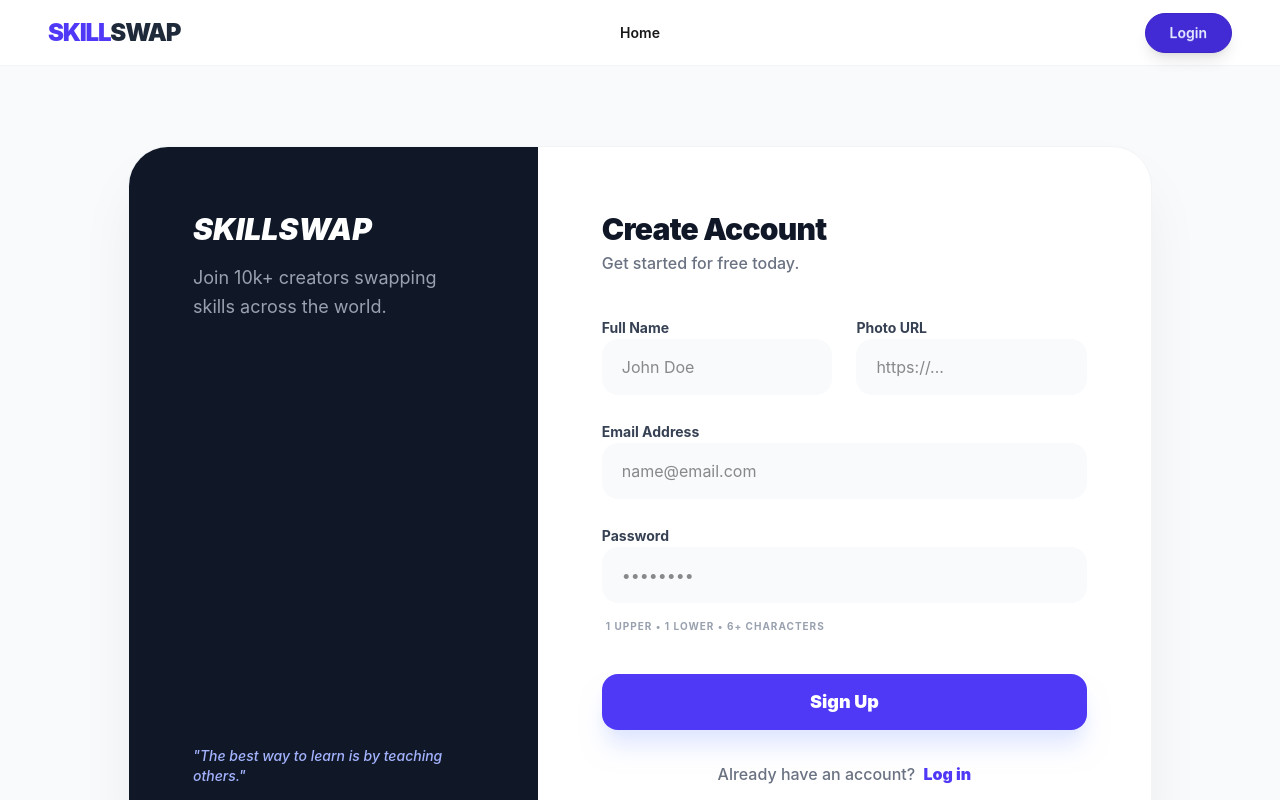
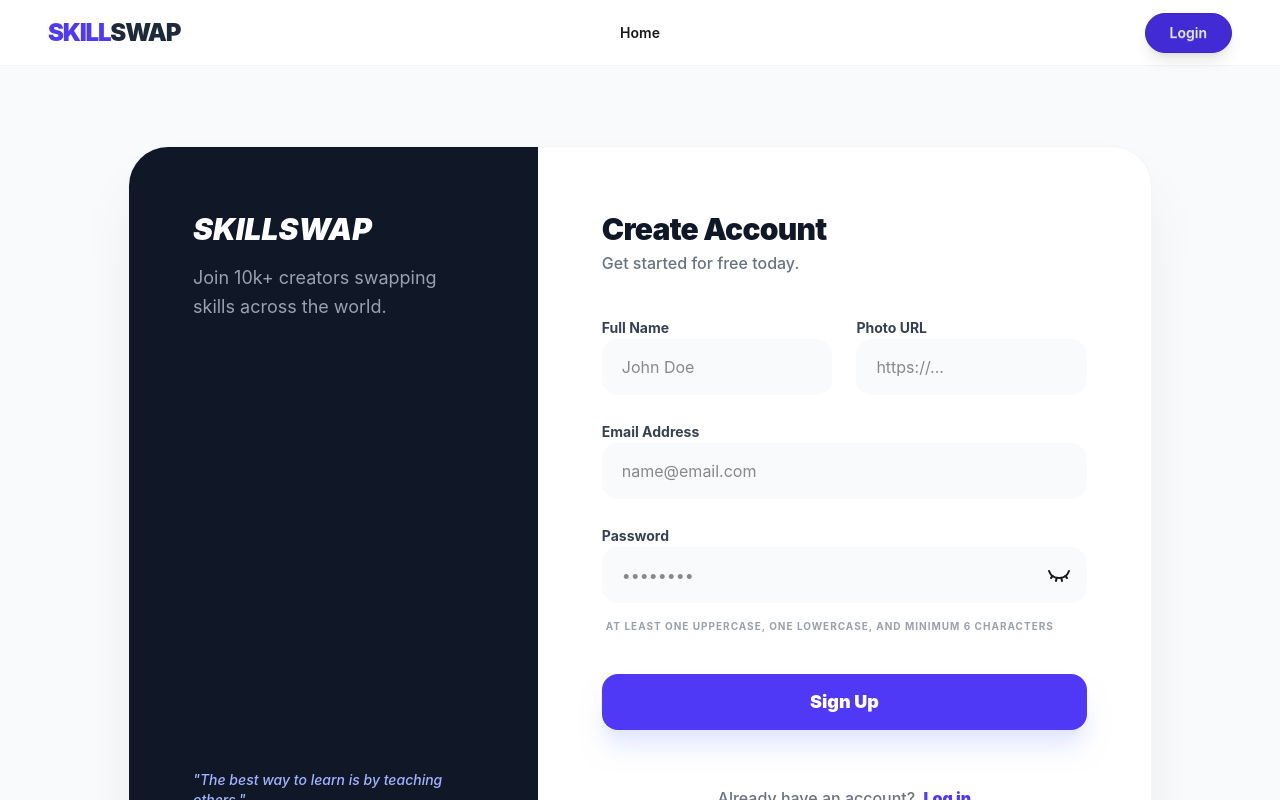
Before and after one commit to monir-codes/SkillSwap---A-Local-Skill-Exchange-Platform, a React (Vite) app: page /auth/signup in a window 1280 px wide. Shown: the top 800 px of the page. Built offline with nearby package versions, Linux system fonts and the light colour scheme; no server answers.

Commit message:
RegEx added in password field & Toast setup successful

```diff
--- a/package.json
+++ b/package.json
@@ -18,6 +18,7 @@
     "react-hot-toast": "^2.6.0",
     "react-icons": "^5.5.0",
     "react-router-dom": "^7.11.0",
+    "react-toastify": "^11.0.5",
     "swiper": "^12.0.3",
     "tailwindcss": "^4.1.18"
   },
--- a/src/Provider/PrivateRoute.jsx
+++ b/src/Provider/PrivateRoute.jsx
@@ -1,11 +1,15 @@
 import React, { useContext } from 'react';
 import { AuthContext } from './AuthProvider';
 import { Navigate, useLocation } from 'react-router-dom';
+import Loading from '../pages/Loading';
 
 const PrivateRoute = ({children}) => {
-    const {user} = useContext(AuthContext);
-    const location = useLocation()
-    console.log(location)
+    const {user , loading} = useContext(AuthContext);
+    const location = useLocation();
+
+    if (loading){
+    return <Loading></Loading>
+    }
 
     if (user && user?.email){
         return children
--- a/src/pages/Login.jsx
+++ b/src/pages/Login.jsx
@@ -3,12 +3,16 @@ import { FcGoogle } from "react-icons/fc";
 import { GoogleAuthProvider, signInWithEmailAndPassword, signInWithPopup } from "firebase/auth";
 import { auth } from "../firebase/firebase.config";
 import toast from "react-hot-toast";
+import { Eye, EyeClosed } from "lucide-react";
+import { useState } from "react";
 
 const Login = () => {
 
   const navigate = useNavigate();
   const location = useLocation();
   const provider = new GoogleAuthProvider()
+  const [showEye, setShowEye] = useState(false)
+
 
   const handleLogin = (e)=>{
     e.preventDefault();
@@ -61,18 +65,24 @@ const Login = () => {
               <input name="email" type="email" placeholder="name@company.com" className="w-full h-14 bg-white border border-gray-200 rounded-2xl px-5 focus:border-indigo-600 focus:ring-4 focus:ring-indigo-50 transition-all outline-none" />
             </div>
 
-            <div className="space-y-2">
+            <div className="space-y-2 relative">
               <div className="flex justify-between items-center px-1">
                 <label className="text-sm font-bold text-gray-700">Password</label>
 
               </div>
-              <input name="password" type="password" placeholder="••••••••" className="w-full h-14 bg-white border border-gray-200 rounded-2xl px-5 focus:border-indigo-600 focus:ring-4 focus:ring-indigo-50 transition-all outline-none" />
+              <input name="password" type={showEye ? "text" : "password"} placeholder="••••••••" className="w-full h-14 bg-white border border-gray-200 rounded-2xl px-5 focus:border-indigo-600 focus:ring-4 focus:ring-indigo-50 transition-all outline-none" />
+              <span onClick={()=> setShowEye(!showEye)} className='absolute right-4 top-11 cursor-pointer'>
+             {
+               showEye ? <Eye /> : <EyeClosed />
+               }
+               </span>
             </div>
                 <Link to={"/auth/forget"} className="text-sm font-bold text-indigo-600 hover:underline text-center p-2">Forgot Password?</Link>
 
             <button className="w-full h-14 bg-indigo-600 hover:bg-indigo-700 text-white font-bold rounded-2xl shadow-xl shadow-indigo-100 transition-all active:scale-[0.98] mt-4">
               Login to Account
             </button>
+
           </form>
 
           <div className="divider my-10 text-gray-400 text-xs font-bold tracking-widest uppercase">Or Continue With</div>
--- a/src/pages/Signup.jsx
+++ b/src/pages/Signup.jsx
@@ -1,18 +1,28 @@
 import { createUserWithEmailAndPassword, updateProfile } from 'firebase/auth';
-import React, { useContext } from 'react';
+import React, { useContext, useState } from 'react';
 import { Link, useNavigate } from 'react-router-dom';
 import { auth } from '../firebase/firebase.config';
 import { AuthContext } from '../Provider/AuthProvider';
+import { toast, ToastContainer } from 'react-toastify';
+import { Eye, EyeClosed } from 'lucide-react';
 
 const Signup = () => {
   const {setUser} = useContext(AuthContext);
+  const [showEye, setShowEye] = useState(false)
   const navigate = useNavigate()
+  const passwordRegex = /^(?=.*[a-z])(?=.*[A-Z]).{6,}$/;
+
 const handleSignUp = (e)=>{
   e.preventDefault();
   const form = e.target
   const name = form.name.value;
   const email = form.email.value;
   const password = form.password.value;
+
+  if (!passwordRegex.test(password)){
+    toast.warn("Password is too weak!")
+    return
+  }
   const photo = form.photo.value;
 
   createUserWithEmailAndPassword(auth, email, password)
@@ -23,12 +33,14 @@ const handleSignUp = (e)=>{
       photoURL: photo,
     })
     .then(()=>{
-      navigate("/auth/login")
+      navigate("/")
     })
   })
   .catch((error)=>{
-    alert(error.code)
+    toast.error(error.code)
   })
+
+
 
 }
 
@@ -67,15 +79,23 @@ const handleSignUp = (e)=>{
               <label className="text-sm font-bold text-gray-700">Email Address</label>
               <input name='email' type="email" placeholder="name@email.com" className="w-full h-14 bg-gray-50 border-none rounded-2xl px-5 focus:ring-2 focus:ring-indigo-600/20 outline-none" />
             </div>
-            <div className="md:col-span-2 space-y-2">
+            <div className="md:col-span-2 space-y-2 relative">
               <label className="text-sm font-bold text-gray-700">Password</label>
-              <input name='password' type="password" placeholder="••••••••" className="w-full h-14 bg-gray-50 border-none rounded-2xl px-5 focus:ring-2 focus:ring-indigo-600/20 outline-none" />
-              <p className="text-[10px] text-gray-400 font-bold uppercase tracking-widest pl-1 mt-2">1 Upper • 1 Lower • 6+ Characters</p>
+              <input name='password' type={showEye ? "text" : "password"} placeholder="••••••••" className=" w-full h-14 bg-gray-50 border-none rounded-2xl px-5 focus:ring-2 focus:ring-indigo-600/20 outline-none pr-14" />
+
+              <span onClick={()=> setShowEye(!showEye)} className='absolute right-4 top-10 cursor-pointer'>
+                {
+                  showEye ? <Eye /> : <EyeClosed />
+                }
+              </span>
+
+              <p className="text-[8px] md:text-[10px] text-gray-400 font-bold uppercase tracking-widest pl-1 mt-2">at least one Uppercase, one Lowercase, and minimum 6 characters</p>
             </div>
 
             <button className="md:col-span-2 w-full h-14 bg-indigo-600 hover:bg-indigo-700 text-white font-black text-lg rounded-2xl shadow-xl shadow-indigo-100 transition-all active:scale-[0.98] mt-4">
               Sign Up
             </button>
+            <ToastContainer></ToastContainer>
           </form>
 
           <div className="mt-8 text-center text-gray-500 font-medium">
```
Also changed, not shown: src/pages/ForgotPassword.jsx (line endings or trailing spaces), 1 other file (tests, documents, lock files or other folders).
